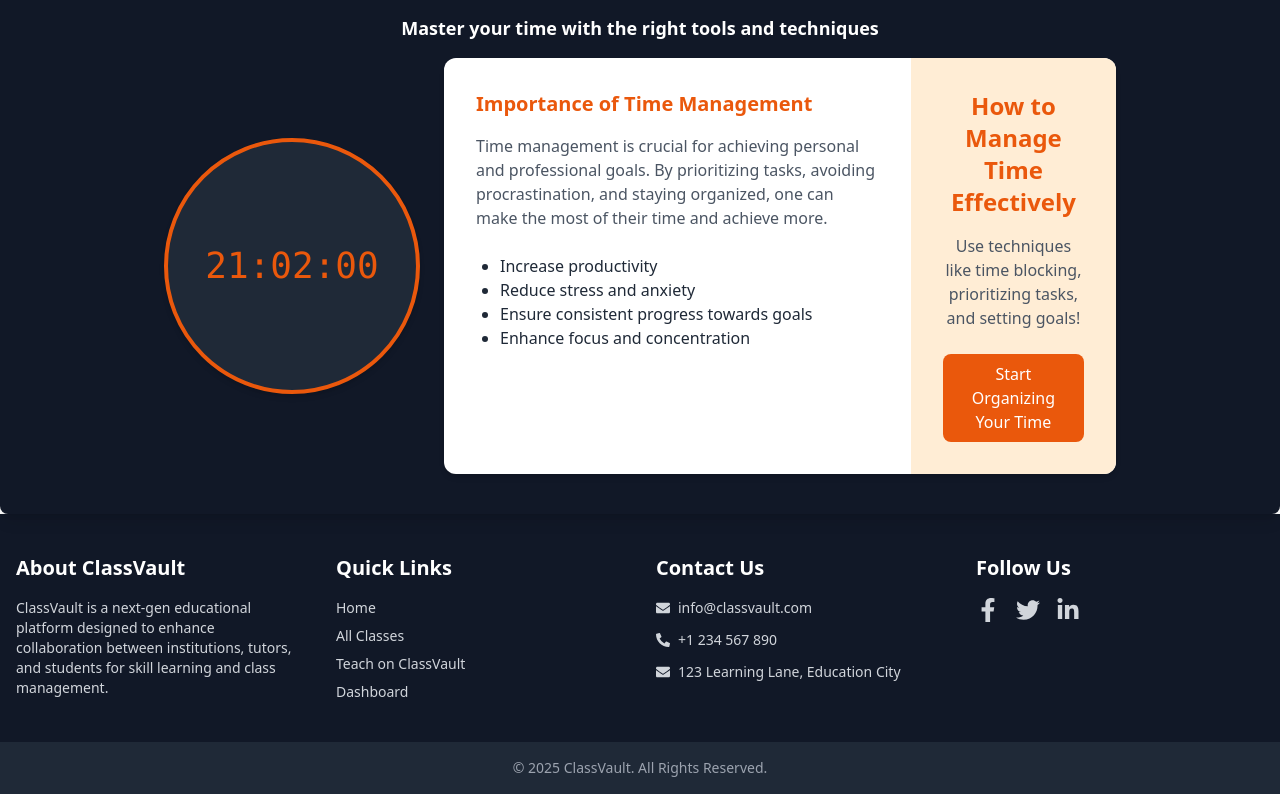
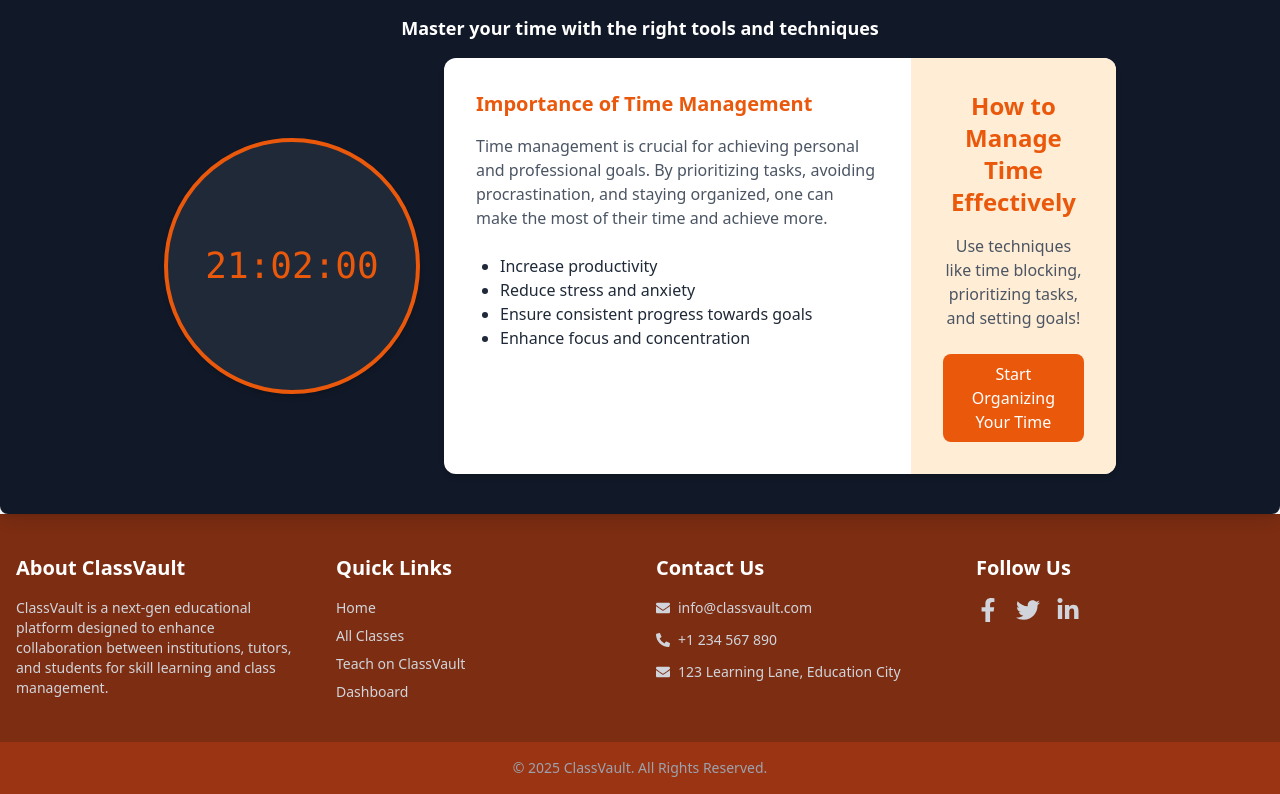
Before and after one commit to Parvej101/class-vault-client, a React (Vite) app: page / in a window 1280 px wide. Shown: the part 2683-3477 px from the top of the page. Built offline with nearby package versions, Linux system fonts and the light colour scheme; no server answers.

Commit message:
added deploy server link

```diff
--- a/src/components/Footer.jsx
+++ b/src/components/Footer.jsx
@@ -3,7 +3,7 @@ import { Link } from 'react-router-dom';
 
 const Footer = () => {
     return (
-        <footer className="bg-gray-900 text-gray-300">
+        <footer className="bg-orange-900 text-gray-300">
         {/* Footer Main Content */}
         <div className="container mx-auto px-4 py-10 grid grid-cols-1 md:grid-cols-4 gap-8">
             {/* About Section */}
@@ -82,7 +82,7 @@ const Footer = () => {
         </div>
 
         {/* Footer Bottom */}
-        <div className="bg-gray-800 text-center py-4 text-sm text-gray-400">
+        <div className="bg-orange-800 text-center py-4 text-sm text-gray-400">
             <p>© 2025 ClassVault. All Rights Reserved.</p>
         </div>
     </footer>
--- a/src/components/Navbar.jsx
+++ b/src/components/Navbar.jsx
@@ -10,7 +10,7 @@ const Navbar = () => {
     const navOptions = <>
         <li><NavLink to="/">Home</NavLink></li>
         <li><NavLink to="/allClasses">All Classes</NavLink></li>
-        <li><NavLink to="/teach">Tech On Class-Vault</NavLink></li>
+        <li><NavLink to="/applyTeacher">Tech On Class-Vault</NavLink></li>
 
     </>
     const handleToggleDropdown = () => {
--- a/src/hooks/useAxiosSecure.jsx
+++ b/src/hooks/useAxiosSecure.jsx
@@ -2,7 +2,7 @@ import axios from "axios";
 
 
 const axiosSecure = axios.create({
-    baseURL: 'http://localhost:5000',
+    baseURL: 'https://class-vault-server.vercel.app',
 
 });
  axiosSecure.interceptors.request.use(
--- a/src/pages/Login.jsx
+++ b/src/pages/Login.jsx
@@ -1,6 +1,6 @@
 import { useForm } from "react-hook-form";
 import { motion } from "framer-motion";
-// import animation from '../assets/lottie/login.json';
+import animation from '../assets/lottie/login.json';
 import { Player } from "@lottiefiles/react-lottie-player";
 import useAuth from "../hooks/useAuth";
 import { Link, useLocation, useNavigate } from "react-router-dom";
@@ -127,7 +127,7 @@ const Login = () => {
                 <Player
                     autoplay
                     loop
-                    // src={animation}
+                    src={animation}
                     className="w-72 lg:w-96"
                 />
             </div>
--- a/src/pages/Register.jsx
+++ b/src/pages/Register.jsx
@@ -1,7 +1,7 @@
 import { useForm } from "react-hook-form";
 import { motion } from "framer-motion";
 
-// import animation from '../assets/lottie/register.json'
+import animation from '../assets/lottie/register.json'
 import { Player } from "@lottiefiles/react-lottie-player";
 import useAuth from "../hooks/useAuth";
 import { Link, useNavigate } from "react-router-dom";
@@ -63,7 +63,7 @@ const Register = () => {
                 <Player
                     autoplay
                     loop
-                    // src={animation} // Replace with your Lottie JSON URL
+                    src={animation}
                     className="w-72 lg:w-96"
                 />
             </div>
```
